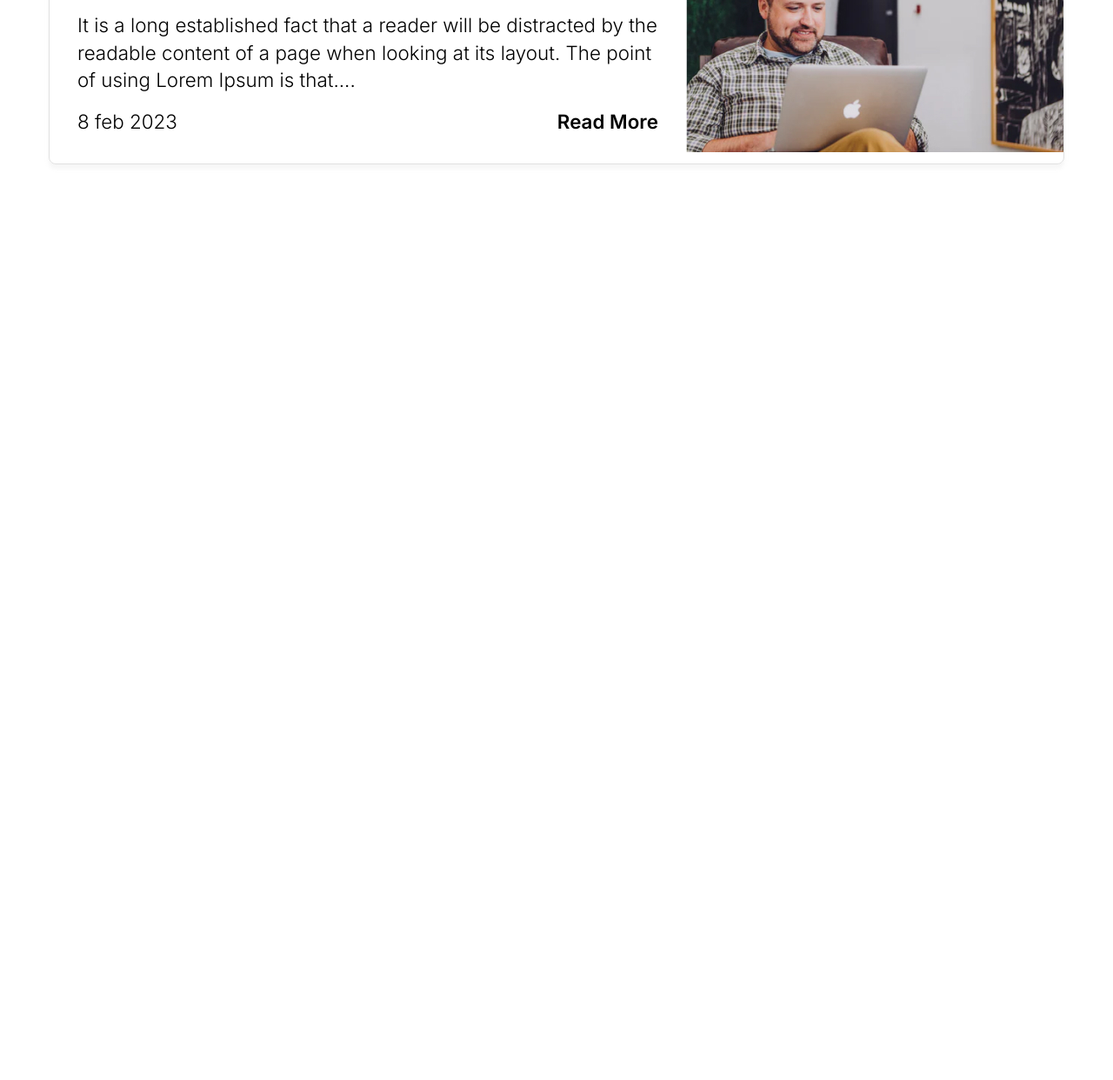
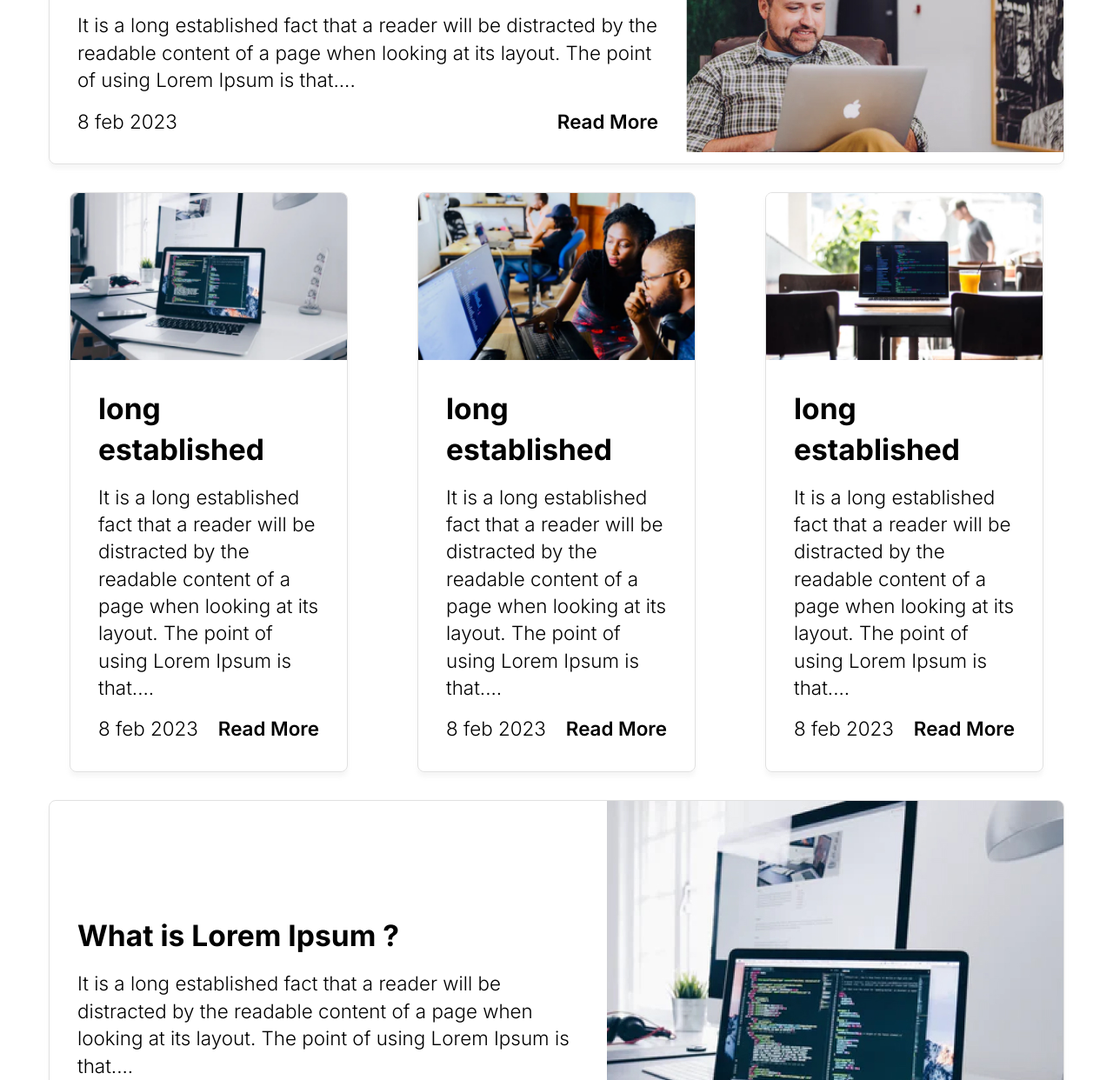
Before and after one commit to aswathymg/project-9, a plain HTML site: page index.html in a window 1280 px wide. Shown: the part 590-1832 px from the top of the page at 87% size. Before the commit the page ends 811 px from the top, so only its background shows below. Drawn offline with Linux system fonts and the light colour scheme.

Commit message:
main completed

```diff
--- a/index.html
+++ b/index.html
@@ -52,7 +52,101 @@
             <img src="images/image 1.jpg" alt="laptop guy">
 
         </div>
+        <div class="card_container">
+            <div class="card_wrapper">
+                <div class="v-card">
+                    <div class="card-content">
+                        <h2>long established</h2>
+                        <p>
+                            It is a long established fact that a reader will be distracted
+                            by the readable content of a page when looking at its layout.
+                            The point of using Lorem Ipsum is that....
+                        </p>
+                        <div class="status">
+                            <p>8 feb 2023</p>
+                            <button class="read-btn">Read More</button>
+
+                        </div>
+
+
+                    </div>
+                    <img src="images/image 2.jpg" alt="laptop guy">
+
+                </div>
+
+            </div>
+            <div class="card_wrapper">
+                <div class="v-card">
+                    <div class="card-content">
+                        <h2>long established</h2>
+                        <p>
+                            It is a long established fact that a reader will be distracted
+                            by the readable content of a page when looking at its layout.
+                            The point of using Lorem Ipsum is that....
+                        </p>
+                        <div class="status">
+                            <p>8 feb 2023</p>
+                            <button class="read-btn">Read More</button>
+
+                        </div>
+
+
+                    </div>
+                    <img src="images/image 4.jpg" alt="laptop guy">
+
+                </div>
+
+            </div>
+            <div class="card_wrapper">
+                <div class="v-card">
+                    <div class="card-content">
+                        <h2>long established</h2>
+                        <p>
+                            It is a long established fact that a reader will be distracted
+                            by the readable content of a page when looking at its layout.
+                            The point of using Lorem Ipsum is that....
+                        </p>
+                        <div class="status">
+                            <p>8 feb 2023</p>
+                            <button class="read-btn">Read More</button>
+
+                        </div>
+
+
+                    </div>
+                    <img src="images/image 5.jpg" alt="laptop guy">
+
+                </div>
+
+            </div>
+        </div>
+
+
+
+        <div class="h-card">
+            <div class="card-content">
+                <h2>What is Lorem Ipsum ?</h2>
+                <p>
+                    It is a long established fact that a reader will be distracted
+                    by the readable content of a page when looking at its layout.
+                    The point of using Lorem Ipsum is that....
+                </p>
+                <div class="status">
+                    <p>8 feb 2023</p>
+                    <button class="read-btn">Read More</button>
+
+                </div>
+
+
+            </div>
+            <img src="images/image 7.jpg" alt="laptop guy">
+
+        </div>
+
     </main>
+    <footer>
+
+    </footer>
 </body>
 
 </html>
--- a/style.css
+++ b/style.css
@@ -115,3 +115,32 @@ main {
 .read-btn:hover {
     border-bottom: 1px solid #cccc;
 }
+
+/*v card*/
+.v-card {
+    display: flex;
+    flex-direction: column-reverse;
+    max-width: 320px;
+    box-shadow: 0px 5px 4px rgb(221, 221, 221, 0.25);
+    /*margin: 2rem 1rem;*/
+    align-items: center;
+    border: 1px solid #e1e1e1;
+    border-radius: 0.5rem;
+    overflow: hidden;
+}
+
+.card_container {
+    display: grid;
+    grid-template-columns: repeat(auto-fit, minmax(320px, 1fr));
+    margin: 0 auto;
+}
+
+.card_wrapper {
+    display: flex;
+    justify-content: center;
+}
+
+.v-card img {
+    width: 100%;
+    height: 100%;
+}
```
